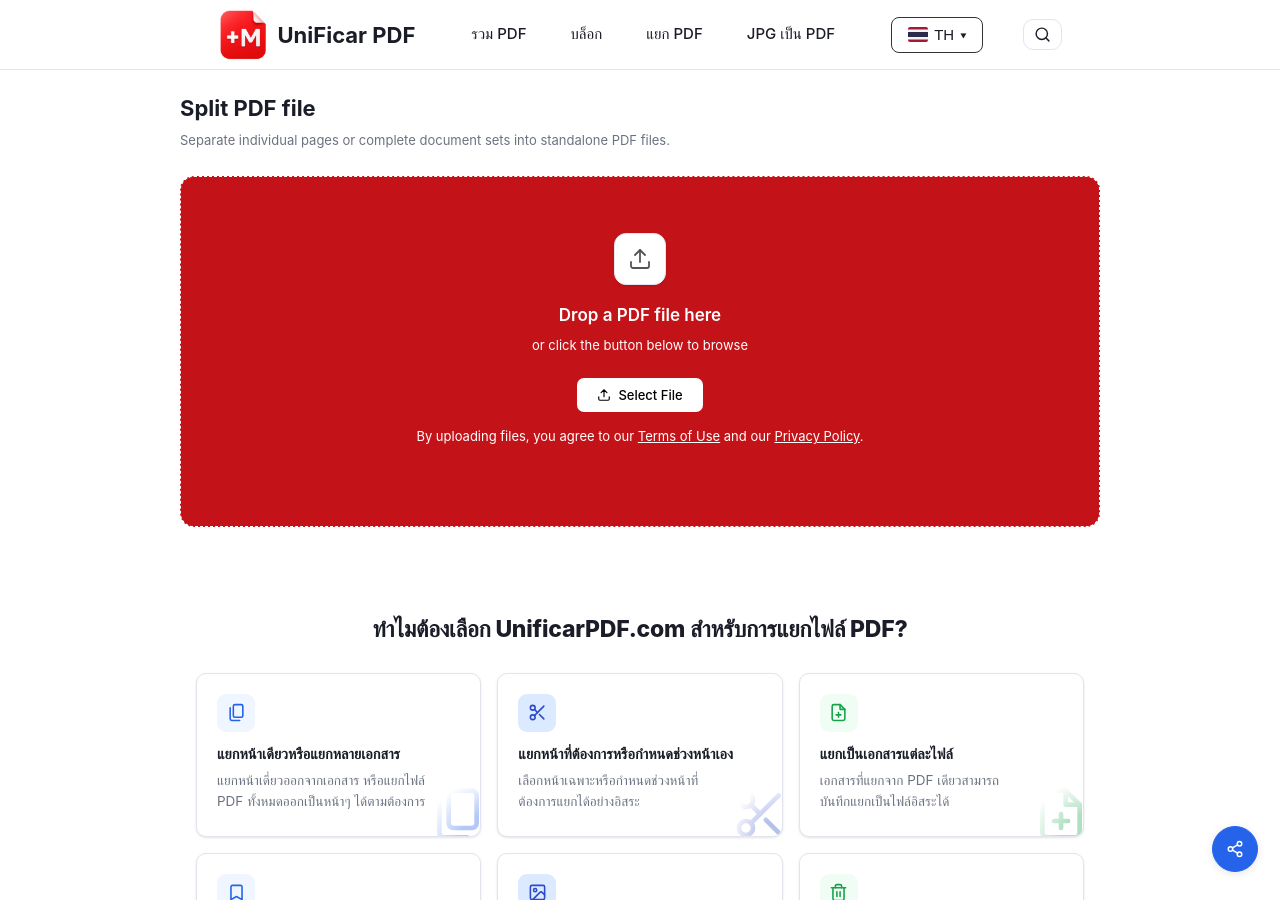
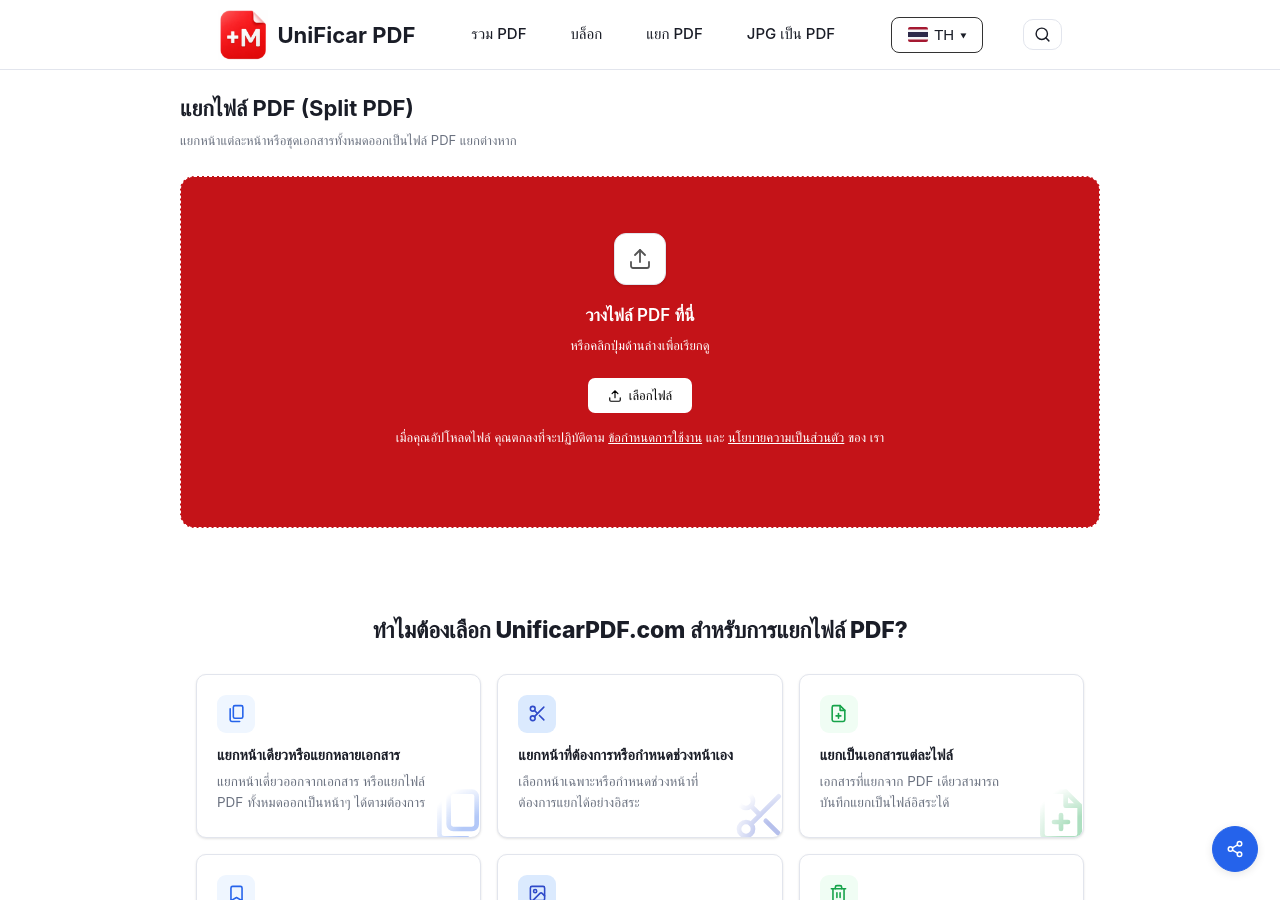
Before and after one commit to rforrupesh/jekyllmultilingual, a Jekyll site: the page built from th/แยกไฟล์-pdf.md, in a window 1280 px wide and 900 px high. Built offline with Jekyll 4.4.1, drawn with Linux system fonts in a browser that asks for light colours.

Commit message:
Update แยกไฟล์-pdf.md

```diff
--- a/th/แยกไฟล์-pdf.md
+++ b/th/แยกไฟล์-pdf.md
@@ -778,8 +778,8 @@
   <!-- ─── UPLOAD STATE ─── -->
   <div id="uploadState">
     <div class="upload-inner">
-      <h1>Split PDF file</h1>
-      <p class="sub">Separate individual pages or complete document sets into standalone PDF files.</p>
+      <h1>แยกไฟล์ PDF (Split PDF)</h1>
+      <p class="sub">แยกหน้าแต่ละหน้าหรือชุดเอกสารทั้งหมดออกเป็นไฟล์ PDF แยกต่างหาก</p>
       <div class="drop-zone" id="dropZone">
         <div class="dz-icon">
           <svg viewBox="0 0 24 24" fill="none" stroke-width="1.8" stroke-linecap="round" stroke-linejoin="round">
@@ -788,20 +788,19 @@
             <line x1="12" y1="3" x2="12" y2="15"/>
           </svg>
         </div>
-        <h2>Drop a PDF file here</h2>
-        <p>or click the button below to browse</p>
+        <h2>วางไฟล์ PDF ที่นี่</h2>
+        <p>หรือคลิกปุ่มด้านล่างเพื่อเรียกดู</p>
         <button class="btn-blue" id="browseBtn">
           <svg viewBox="0 0 24 24" fill="none" stroke="currentColor" stroke-width="2" stroke-linecap="round">
             <path d="M21 15v4a2 2 0 01-2 2H5a2 2 0 01-2-2v-4M17 8l-5-5-5 5M12 3v12"/>
           </svg>
-          Select File
+         เลือกไฟล์
         </button>
         <p class="upload-note">
 
-            By uploading files, you agree to our
-  <a href="/en/terms-of-use/" target="_blank">Terms of Use</a>
-  and our
-  <a href="/en/privacy-policy/" target="_blank">Privacy Policy</a>.
+           เมื่อคุณอัปโหลดไฟล์ คุณตกลงที่จะปฏิบัติตาม
+  <a href="/en/terms-of-use/" target="_blank">ข้อกำหนดการใช้งาน</a>
+   และ <a href="/en/privacy-policy/" target="_blank">นโยบายความเป็นส่วนตัว</a> ของ เรา
 
         </p>
       </div>
```
